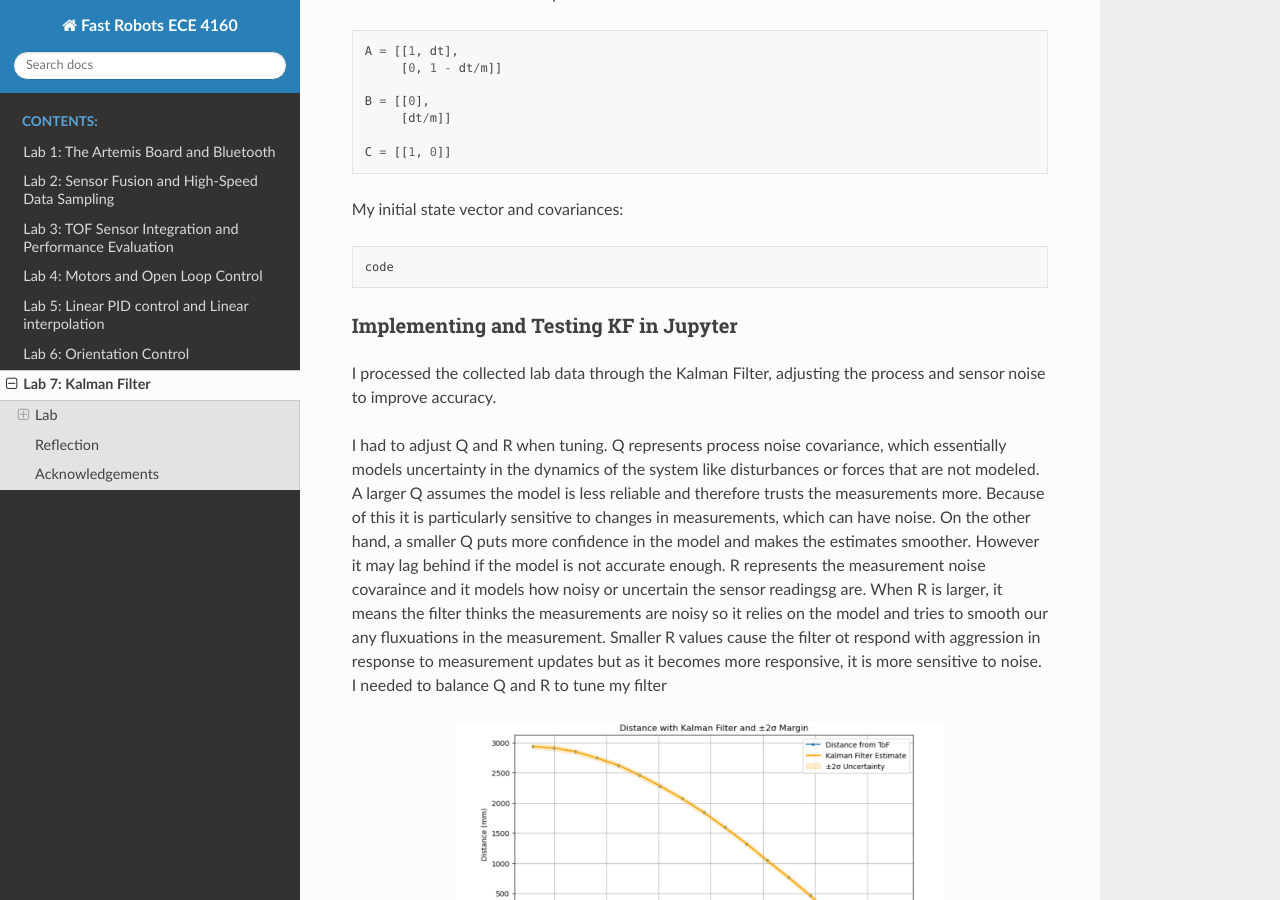
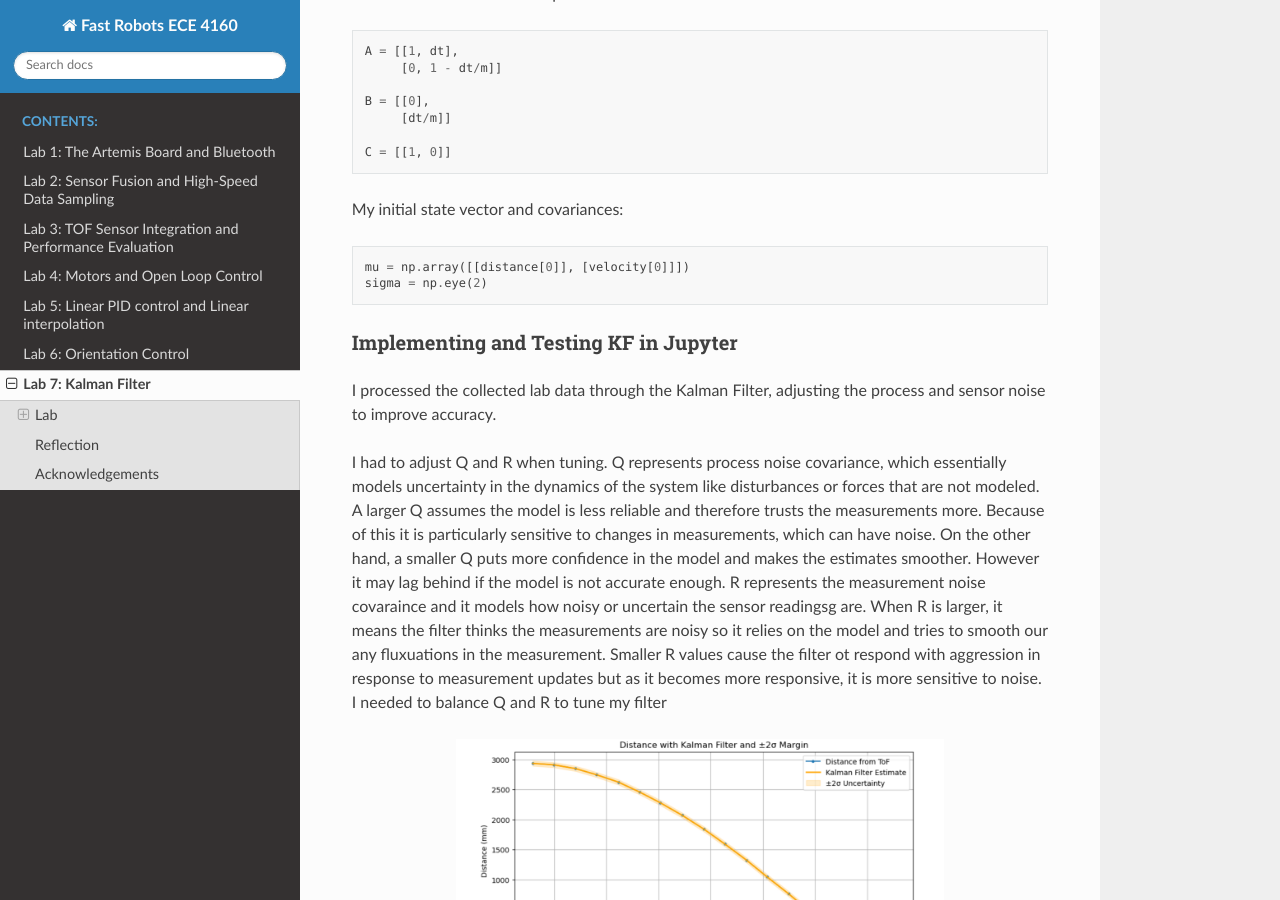
Before and after one commit to nskatti1/Fast-Robots, a Sphinx documentation site: the page built from docs/lab7.rst, in a window 1280 px wide and 900 px high, scrolled down 1918 px. Built offline with Sphinx 7.4.7 and the Read the Docs theme 3.1.0, drawn with Linux system fonts in a browser that asks for light colours; pages that are not in the unit, such as notebooks, are missing from menus.

Commit message:
Update lab7.rst

```diff
--- a/docs/lab7.rst
+++ b/docs/lab7.rst
@@ -64,7 +64,9 @@ My initial state vector and covariances:
 
 .. code-block:: python
 
-  code
+      mu = np.array([[distance[0]], [velocity[0]]])
+      sigma = np.eye(2)
+
 
 Implementing and Testing KF in Jupyter
 ^^^^^^^^^^^^^^^^^^^^^^^^^^^^^^^^^^^^^^^^^^
```
